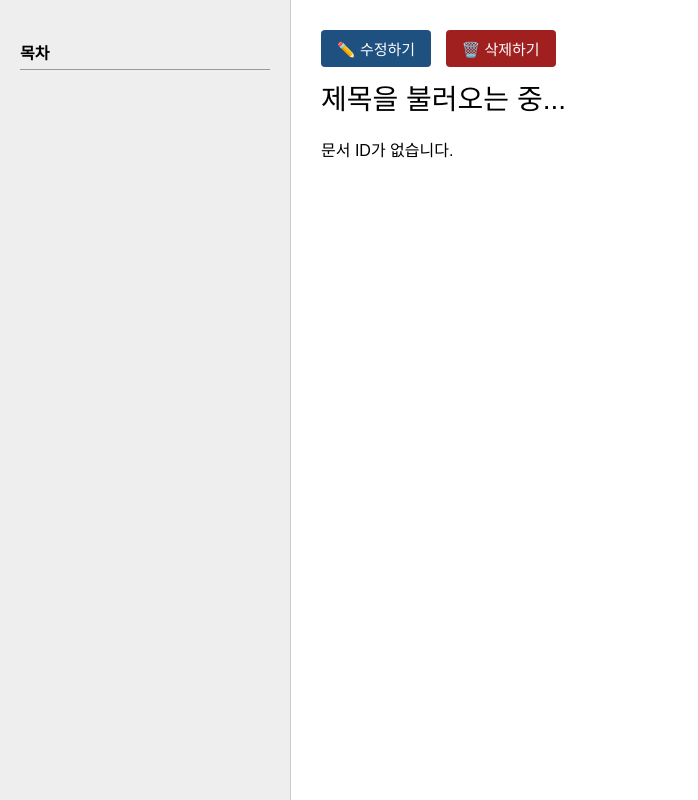
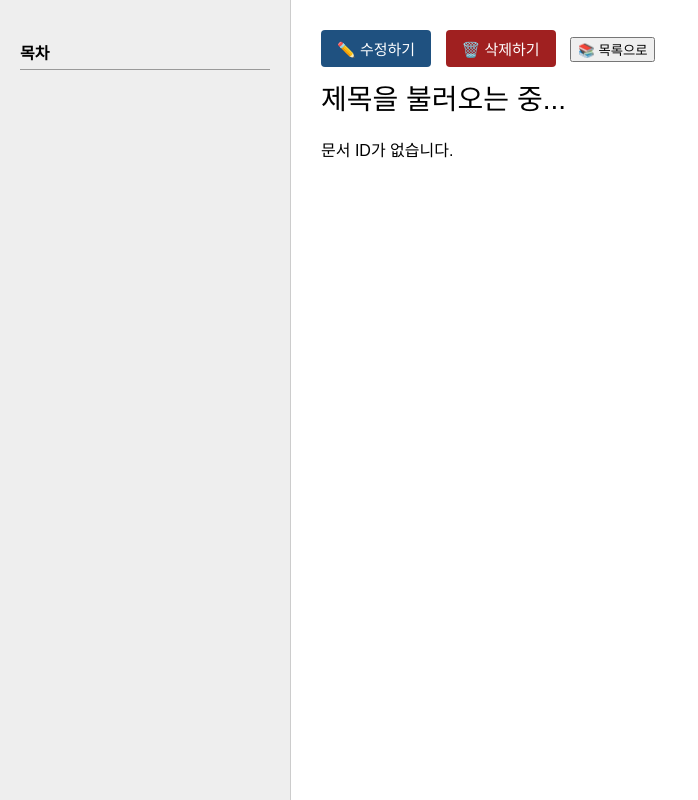
Before and after one commit to kangsinwooasdf/wiki-client, a plain HTML site: page viewer.html in a window 1280 px wide. Shown: the whole page, without its empty margins (0-698 px from the left). Drawn offline with Linux system fonts and the light colour scheme.

Commit message:
Update viewer.html

```diff
--- a/viewer.html
+++ b/viewer.html
@@ -84,6 +84,7 @@
   <div>
     <button id="edit-button" onclick="goToEditor()">✏️ 수정하기</button>
     <button id="delete-button" onclick="deleteDoc()">🗑️ 삭제하기</button>
+    <button id="list-button" onclick="goToList()">📚 목록으로</button>
   </div>
   <div id="doc-title">제목을 불러오는 중...</div>
   <div id="preview"></div>
@@ -171,6 +172,9 @@
       console.error(err);
     });
   }
+  function goToList() {
+    window.location.href = 'list.html';
+  }
 
   loadDocument();
 </script>
```
